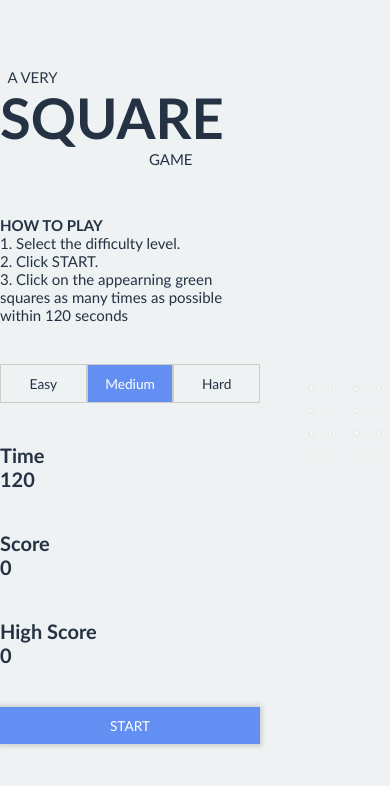
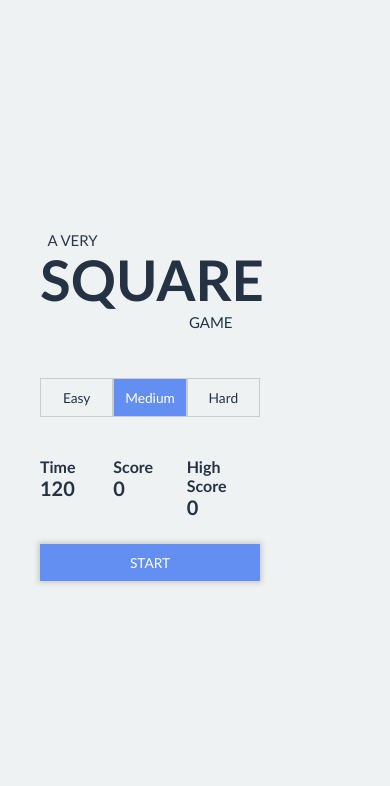
Before and after one commit to veereshkumar-dev/squareGame, a plain HTML site: page index.html in a window 390 px wide. Drawn offline with Linux system fonts and the light colour scheme.

Commit message:
Add files via upload

```diff
--- a/index.css
+++ b/index.css
@@ -1,10 +1,11 @@
-html {
-  font-family: "Helvetica";
-}
+  /* Set font for entire page */
 
 * {
   font-family: Calibri !important;
   color: #243244;
+}
+* {
+  box-sizing: border-box;
 }
 
 body {
@@ -13,33 +14,60 @@ body {
   text-align: center;
   font-size: 1.75em;
   padding: 0 0.5em;
+  background: #eef2f3;
 
-  background: #eef2f3;
+  margin: 0;
+  padding: 0;
 }
+
+/* set width of cell depending on the number of tiles per row */
+#grid .cell_3 {
+  flex-basis: calc(100% / 3);
+  float: left;
+  padding: 10px;
+}
+
+#grid .cell_4 {
+  flex-basis: calc(100% / 4);
+  float: left;
+  padding: 10px;
+}
+
+#grid .cell_6 {
+  flex-basis: calc(100% / 6);
+  float: left;
+  padding: 10px;
+}
+
+
+/* Resize the grid maintainig aspect ratio of 1x1 (a square) */
+.tile {
+  width: 100%;
+  height: 0;
+  position: relative;
+}
+.tile[data-ratio="square"] {
+  padding-top: 100%;
+}
+
+.tile > * {
+  position: absolute;
+  top: 0;
+  left: 0;
+  width: 100%;
+  height: 100%;
+}
+
+
 
 .container {
   justify-content: center;
 }
 
-.divider {
-  background: rgb(233, 231, 231);
-  width: 1.5px;
-  margin-top: 5%;
-  margin-bottom: 5%;
-}
-
-#timer {
-  font-size: 2em;
-}
-
 .message {
-  /* font-variant: small-caps; */
   padding: 0.5em;
   color: #243244;
   font-size: 15px;
-}
-
-.message .left {
 }
 
 .heading {
@@ -78,13 +106,14 @@ body {
   clear: both;
 }
 
-.timeSection {
+.scoreSection {
   width: 200px;
   text-align: left;
 
   font-size: 20px;
   font-weight: bold;
 }
+
 
 #grid {
   display: flex;
@@ -110,15 +139,75 @@ body {
 
 .menuSection {
   background: #eef2f3;
-
   display: flex;
   flex-direction: column;
   padding-right: 40px;
   width: 300px;
+  padding-left: 40px;
 }
 
 .menuSection > div {
   margin-bottom: 40px;
+}
+
+.scoreContainer {
+  display: flex;
+  flex-direction: column;
+  margin-bottom: 0px !important;
+}
+.scoreContainer > div {
+  flex-direction: column;
+  margin-bottom: 40px;
+}
+
+/*
+change the layout of the scores from verticle to horizontal
+on screens smaller than 800px in height
+*/
+@media only screen and (max-height: 800px) {
+  .scoreContainer {
+    display: flex;
+    flex-direction: row;
+    margin-bottom: 10px !important;;
+  }
+
+  .scoreContainer > div {
+    margin-bottom: 5px;
+  }
+
+  .scoreContainer .scoretitle{
+    font-size: 16px;
+  }
+}
+
+@media only screen and (max-width: 900px) {
+  .scoreContainer {
+    display: flex;
+    flex-direction: row;
+    margin-bottom: 20px !important;;
+  }
+
+  .scoreContainer > div {
+    margin-bottom: 5px;
+  }
+
+  .scoreContainer .scoretitle{
+    font-size: 16px;
+  }
+}
+
+/* hide the how to play section for screens smaller than 800px in width */
+@media only screen and (max-height: 500px) {
+  .description {
+    display: none;
+  }
+}
+
+/* hide the how to play section for screens smaller than 800px in width */
+@media only screen and (max-width: 700px) {
+  .description {
+    display: none;
+  }
 }
 
 .gameSection {
@@ -126,20 +215,14 @@ body {
   align-items: center;
   justify-content: center;
 
-  width: calc(100vh - 300px); /* luck: header has a fixed height , remove it */
+  padding-right: 40px;
+  width: calc(100vh - 300px);
 
   max-width: 80vh;
   max-height: 80vh;
 
   flex: 1;
-  overflow: auto; /* can be usefull */
-}
-html,
-body {
-  /* set the frame */
-  margin: 0;
-  height: 100vh;
-  display: flex;
+  overflow: auto;
 }
 
 .container {
@@ -151,58 +234,13 @@ body {
   align-items: center;
 }
 
-* {
-  box-sizing: border-box;
-}
-body {
-  height: 100%;
-  margin: 0;
-  padding: 0;
-}
-body background white {
-  width: 100%;
-}
 #grid {
   display: flex;
   flex-wrap: wrap;
   flex-grow: 1;
 }
-#grid .cell_3 {
-  flex-basis: calc(100% / 3);
-  float: left;
-  padding: 10px;
-}
 
-#grid .cell_4 {
-  flex-basis: calc(100% / 4);
-  float: left;
-  padding: 10px;
-}
 
-#grid .cell_6 {
-  flex-basis: calc(100% / 6);
-  float: left;
-  padding: 10px;
-}
-
-.tile {
-  width: 100%;
-  height: 0;
-  position: relative;
-}
-.tile[data-ratio="square"] {
-  padding-top: 100%;
-}
-.tile[data-ratio="4:3"] {
-  padding-top: 75%;
-}
-.tile > * {
-  position: absolute;
-  top: 0;
-  left: 0;
-  width: 100%;
-  height: 100%;
-}
 
 .buttonSection {
   color: white;
--- a/index.html
+++ b/index.html
@@ -18,19 +18,14 @@
         <div class="description">
           <div class="descriptionHead">HOW TO PLAY</div>
           <div></div>
+          <div class="descriptionContent">1. Select the difficulty level.</div>
+          <div class="descriptionContent">2. Click START.</div>
           <div class="descriptionContent">
-            1. Select the difficulty level.
+            3. Click on the appearning green squares as many times as possible
+            within 120 seconds
           </div>
-          <div class="descriptionContent">
-            2. Click START.
-          </div>
-          <div class="descriptionContent">
-            3. Click on the appearning green squares as many times as possible within 120
-            seconds
-          </div>
-          <div></div><br/>
-
-
+          <div></div>
+          <br />
         </div>
 
         <div class="dificultySection description">
@@ -39,33 +34,32 @@
           <div class="button" id="difficulty_6">Hard</div>
         </div>
 
-        <div class="timeSection">
-          <div class="timeTitle">Time</div>
+        <div class="scoreContainer">
+          <div class="scoreSection">
+            <div class="scoretitle">Time</div>
             <div id="time">120</div>
           </div>
 
-        <div class="timeSection">
-          <div class="timeTitle">Score</div>
+          <div class="scoreSection">
+            <div class="scoretitle">Score</div>
             <div id="score">0</div>
           </div>
 
-        <div class="timeSection">
-          <div class="timeTitle">High Score</div>
+          <div class="scoreSection">
+            <div class="scoretitle">High Score</div>
             <div id="highScore">Loading..</div>
           </div>
-
+        </div>
         <div class="buttonSection">
           <div class="button" id="startGame">START</div>
         </div>
       </div>
 
-      <!-- <div class="divider"></div> -->
 
       <div class="gameSection">
         <div id="grid"></div>
       </div>
     </div>
-    <script type="module" src="./index.js"></script>
     <script type="module" src="./squareLogic.js"></script>
   </body>
 </html>
--- a/squareLogic.js
+++ b/squareLogic.js
@@ -7,7 +7,6 @@ const DIFFICULTY = {
   HARD: 6,
 };
 
-var log = console.log;
 var localStorage = window.localStorage;
 var globalDifficulty = null;
 var Square = null;
@@ -67,7 +66,6 @@ function Game(difficulty) {
 
   //resets the state of the game
   this.reset = (difficulty) => {
-    log("reset :" + difficulty);
     clearInterval(this.gameLooper);
     gridSize = difficulty * difficulty;
     globalDifficulty = difficulty;
@@ -238,10 +236,6 @@ function Game(difficulty) {
     };
   };
 
-  this.handlePlayerClick = (element) => {
-    log(element);
-  };
-
   this.renderGrid = () => {
     this.highScore = this.getHighScore()
     document.getElementById("highScore").innerText = this.highScore;
@@ -253,7 +247,6 @@ function Game(difficulty) {
     clearInterval(this.gameLooper);
     this.timeLeft = this.maxTime;
 
-    log('globalDifficulty '+globalDifficulty)
     document
       .getElementById("difficulty_" + [globalDifficulty])
       .classList.add("active");
```
Lines whose indentation alone changed are shown as unchanged.
